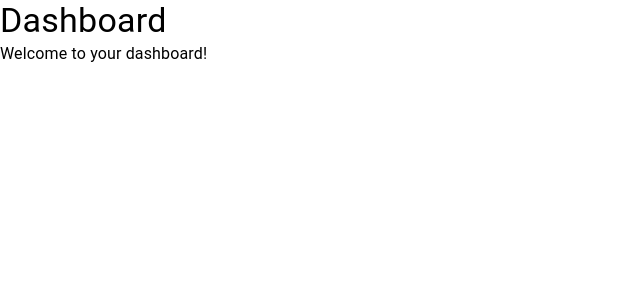
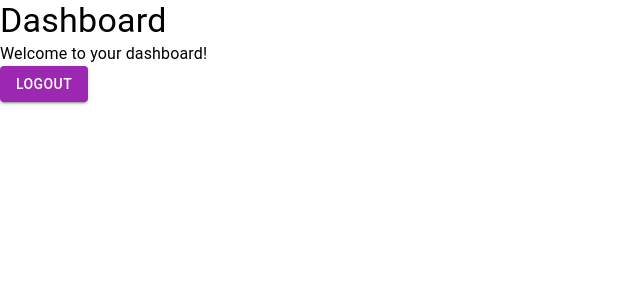
Before and after one commit to mainadennis/ngeni-user-management, a React (Create React App) app in the folder ngeni-frontend/: page /dashboard in a window 1280 px wide. Shown: the top 300 px of the page, without its empty margins (0-640 px from the left). Built offline with nearby package versions, Linux system fonts and the light colour scheme; sample sign-in values are in the browser's storage.

Commit message:
Add a logout button in the dashboard to clear the token and redirect to the login page

```diff
--- a/ngeni-frontend/src/components/Dashboard.js
+++ b/ngeni-frontend/src/components/Dashboard.js
@@ -1,12 +1,24 @@
 // src/components/Dashboard.js
 import React from "react";
-import { Typography } from "@mui/material";
+import { Typography, Button } from "@mui/material";
+import { removeToken } from "../utils/token";
+import { useNavigate } from "react-router-dom";
 
 const Dashboard = () => {
+  const navigate = useNavigate();
+
+  const handleLogout = () => {
+    removeToken();
+    navigate("/login");
+  };
+
   return (
     <div>
       <Typography variant="h4">Dashboard</Typography>
       <Typography variant="body1">Welcome to your dashboard!</Typography>
+      <Button variant="contained" color="secondary" onClick={handleLogout}>
+        Logout
+      </Button>
     </div>
   );
 };
```
